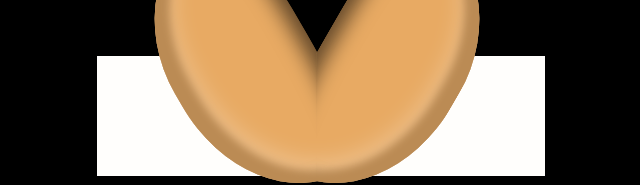
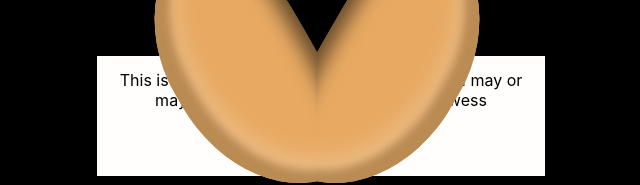
Before and after one commit to sallyhoneybee/fortune-cookie, a JavaScript app: page / in a window 1280 px wide. Shown: the part 236-421 px from the top of the page, without its empty margins (319-959 px from the left). Built offline with nearby package versions, Linux system fonts and the light colour scheme.

Commit message:
import list of emojis and fortunes

```diff
--- a/src/Fortune/Fortune.js
+++ b/src/Fortune/Fortune.js
@@ -1,9 +1,23 @@
 import "./Fortune.css";
+import {
+  EMOJI_LIST_ONE,
+  EMOJI_LIST_TWO,
+  EMOJI_LIST_THREE,
+  EMOJI_LIST_FOUR,
+  EMOJI_LIST_FIVE,
+  EMOJI_LIST_SIX,
+} from "./Emoji_list";
+
+import { FORTUNE_LIST } from "./Fortune_list";
 
 const Fortune = () => {
+  const luckyFortune =
+    FORTUNE_LIST[Math.floor(Math.random() * FORTUNE_LIST.length)];
+
+  console.log(luckyFortune);
   return (
     <div className="fortune">
-      <p className="fortune-text">No Duck No Luck</p>
+      <p className="fortune-text">{luckyFortune}</p>
       <p className="fortune-emoji">
         Lucky Emojis <span>?, ?, ?</span>
       </p>
```
